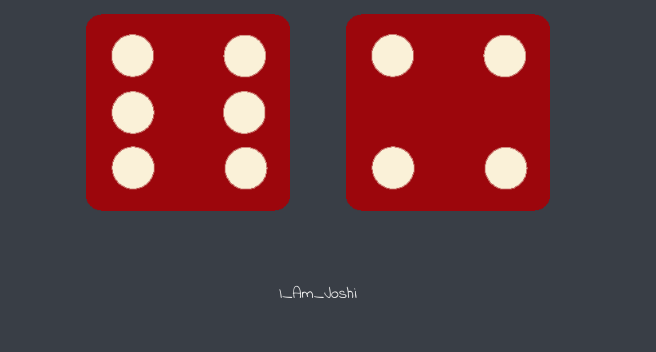
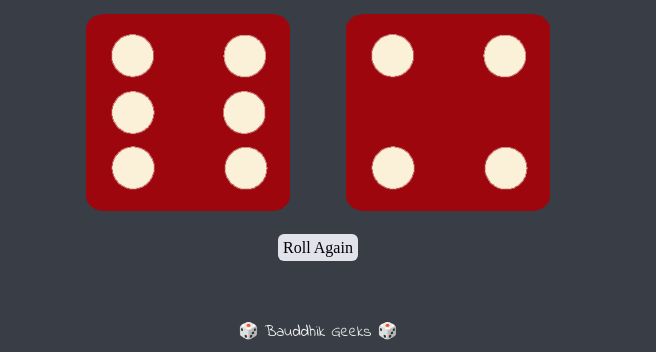
Before and after one commit to Bauddhik-Geeks/Dice-Game, a plain HTML site: page index.html in a window 1280 px wide. Shown: the part 481-833 px from the top of the page, without its empty margins (322-978 px from the left). Before the commit the page ends 800 px from the top, so only its background shows below. Drawn offline with Linux system fonts and the light colour scheme.

Commit message:
Added Button and updated footer

```diff
--- a/index.html
+++ b/index.html
@@ -22,12 +22,16 @@
         <img class="img2" src="images\dice6.png">
       </div>
 
+      <div>
+        <a href="index.html">Roll Again</a>
+      </div>
+
     </div>
 
-<script src="index.js" charset="utf-8"></script>
+  <script src="index.js" charset="utf-8"></script>
   </body>
 
   <footer>
-    I_Am_Joshi
+    🎲  Bauddhik Geeks 🎲
   </footer>
 </html>
--- a/styles.css
+++ b/styles.css
@@ -7,6 +7,7 @@
 .dice {
   text-align: center;
   display: inline-block;
+  margin-bottom:20px;
 
 }
 
@@ -37,5 +38,18 @@ footer {
   color: #EEEEEE;
   text-align: center;
   font-family: 'Indie Flower', cursive;
+}
 
+a{
+  background:rgb(226, 226, 235);
+  color:black;
+  padding:5px;
+  border-radius:6px;
+  text-decoration: none;
+  transition:  all .3s ease-in-out
 }
+
+a:hover{
+  background:rgb(238, 61, 61);
+  color:white;
+}
```
